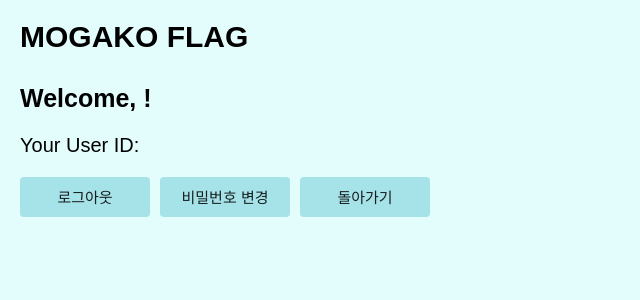
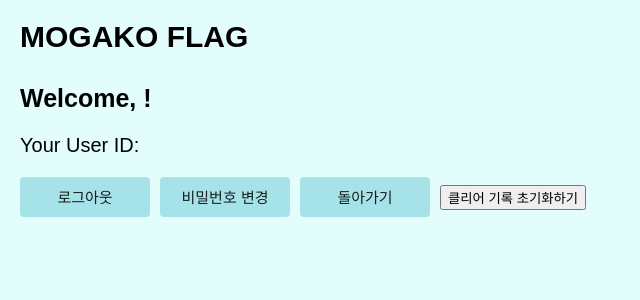
Before and after one commit to MOGAKO-ide/mogako_flag_front, a React (Create React App) app: page /mypage in a window 1280 px wide. Shown: the top 300 px of the page, without its empty margins (0-640 px from the left). Built offline with nearby package versions, Linux system fonts and the light colour scheme; a web font is replaced by a local one.

Commit message:
상태관리 로그인시 userId 추가, 로그아웃시 삭제 추가

```diff
--- a/src/pages/LoginPage/LoginPage.js
+++ b/src/pages/LoginPage/LoginPage.js
@@ -43,7 +43,7 @@ function LoginPage({ onLogin }) {
           console.log(response.data);
           const userId = response.data.userId;
 
-          // localStorage.setItem('UserId', response.data.userId);
+          localStorage.setItem('userId', response.data.userId);
           // localStorage.setItem('AccessToken', response.data.accessToken.value);
 
           onLogin(true); // 로그인 성공시 true로 설정
--- a/src/pages/MyPage/MyPage.js
+++ b/src/pages/MyPage/MyPage.js
@@ -14,7 +14,8 @@ function MyPage({ user, onLogout }) {
     try {
       await axiosInstance.post('api/auth/logout'); // 로그아웃 API 경로
 
-      localStorage.removeItem('AccessToken'); // 토큰 삭제
+      localStorage.removeItem('AccessToken'); // 로컬 토큰 삭제
+      localStorage.removeItem('userId'); // 로컬 유저아이디 삭제
       onLogout();  // App.js의 handleLogout 함수를 호출하여 상태를 초기화
       navigate('/'); // 로그아웃 후, 루트 홈페이지(Login)로 이동
 
@@ -58,6 +59,11 @@ function MyPage({ user, onLogout }) {
         돌아가기
       </button>
 
+      <button className="resetBtn">
+        클리어 기록 초기화하기
+      </button>
+      {/* 이부분 추후 api 구현되면 클리어 기록 전송된 것 초기화 할 수 있게 로직 수정 */}
+
     </div>
   );
 }
```
